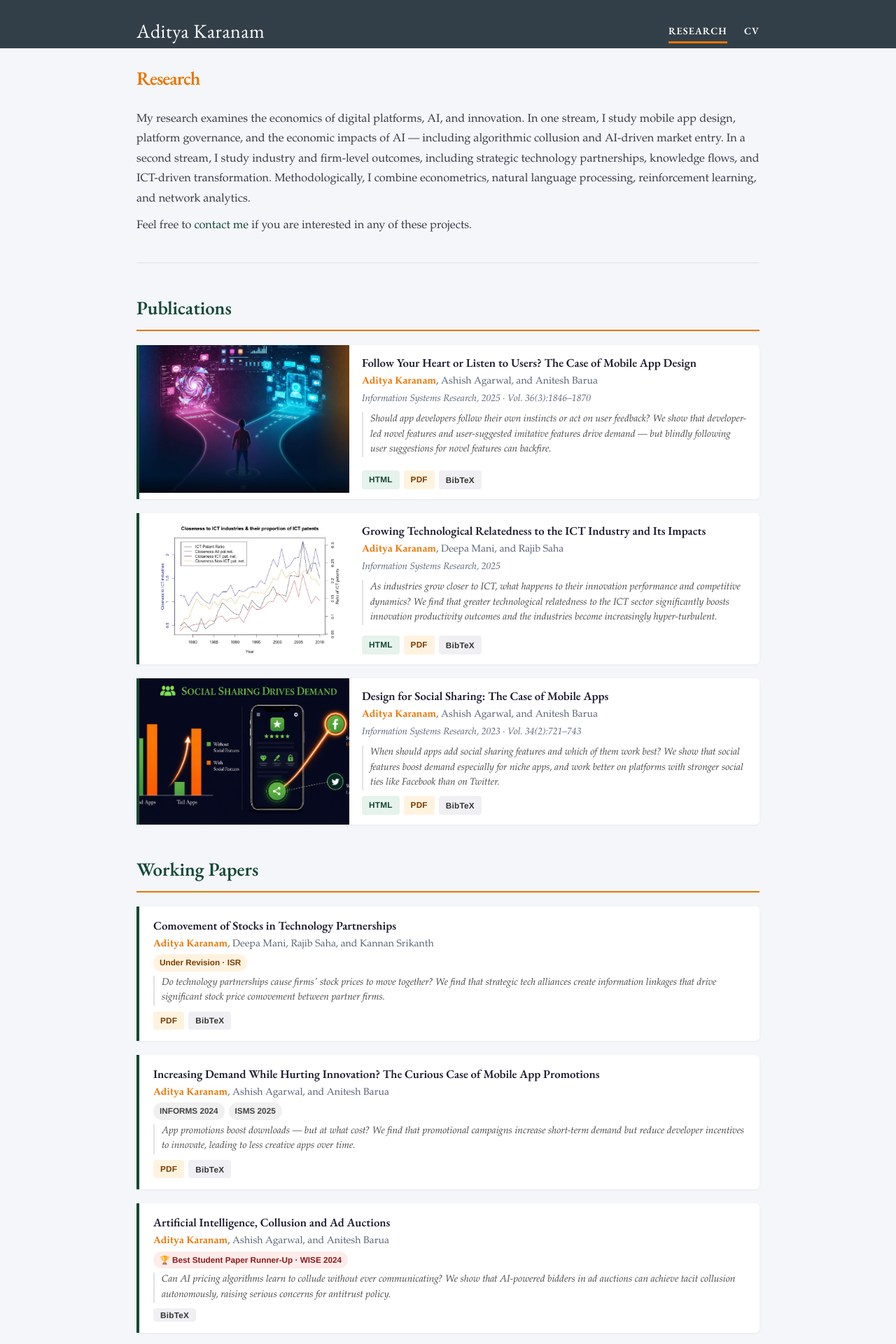
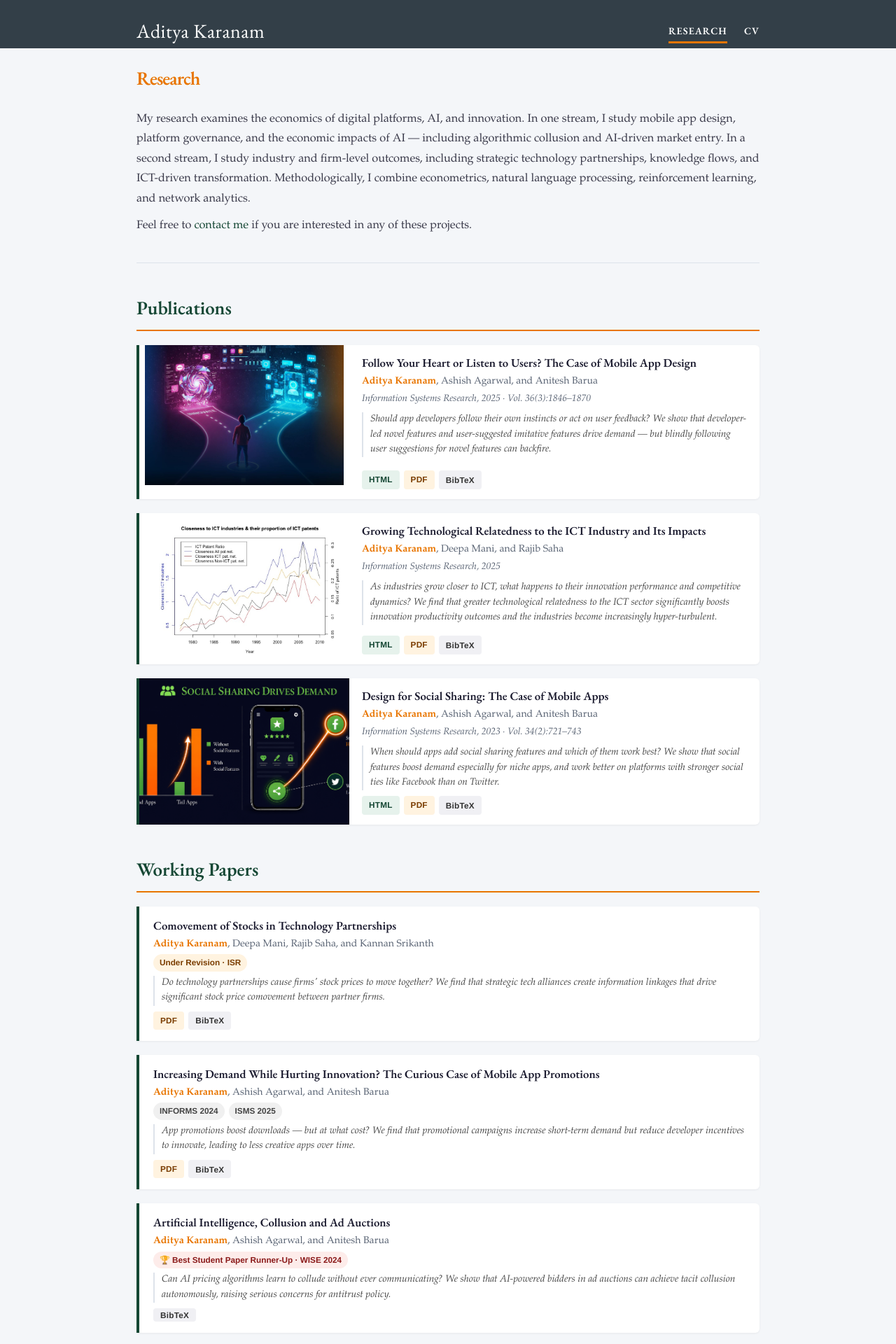
Before and after one commit to askaranam/askaranam.github.io, a Jekyll site: the page built from research.html, in a window 1280 px wide. Shown: the top 1920 px of the page at 70% size. Built offline with Jekyll 4.4.1, drawn with Linux system fonts in a browser that asks for light colours; nearby versions of some CDN libraries; some web fonts are replaced.

Commit message:
Update research.html

```diff
--- a/research.html
+++ b/research.html
@@ -72,7 +72,7 @@ render_with_liquid: false
 <!-- PAPER 1 — Update src to /images/paper1.jpg after uploading image -->
 <div class="paper" style="min-height: 220px;">
   <div class="paper-image-col" style="flex: 0 0 300px; max-width: 300px; min-height: 220px;">
-    <img class="paper-image" src="/images/innovate-or-listen.jpeg" style="width: 100%; style="height: 220px; object-fit: cover;">
+    <img class="paper-image" src="/images/innovate-or-listen.jpeg" style="width: 100%; height: 200px; object-fit: contain; object-position: center; ">
   </div>
   <div class="paper-body">
     <div class="paper-title"><a href="https://pubsonline.informs.org/doi/10.1287/isre.2023.0060">Follow Your Heart or Listen to Users? The Case of Mobile App Design</a></div>
```
